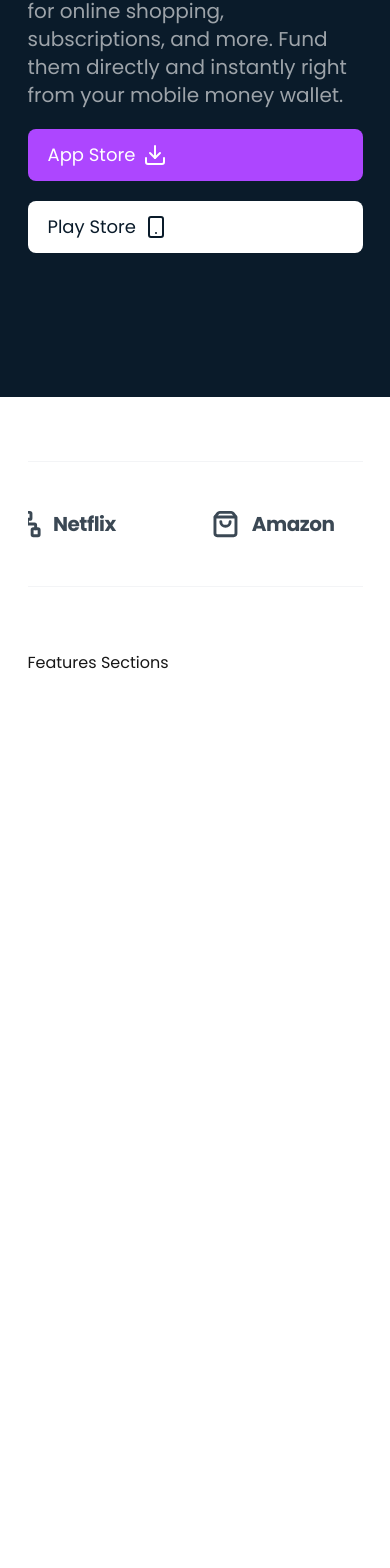
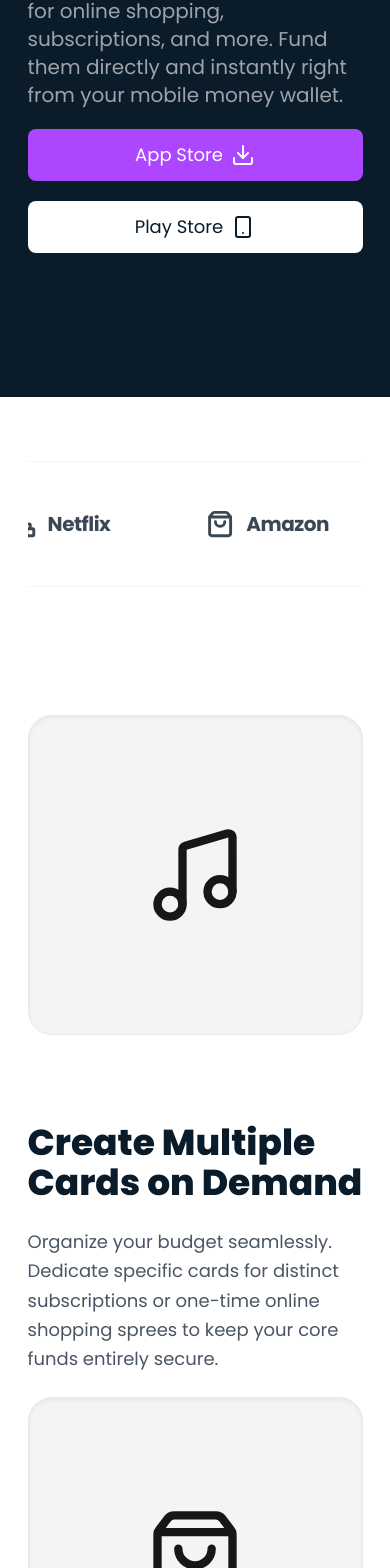
Before and after one commit to Rogers-17/PayFlow, a Next.js app: page / in a window 390 px wide. Shown: the part 371-1939 px from the top of the page. Before the commit the page ends 1046 px from the top, so only its background shows below. Built offline with nearby package versions, Linux system fonts and the light colour scheme.

Commit message:
feat(features): add features section

```diff
--- a/sections/Features.tsx
+++ b/sections/Features.tsx
@@ -1,8 +1,42 @@
+import { Music, ShoppingBag, Monitor } from "lucide-react";
+const featureData = [
+  {
+    heading: "Create Multiple Cards on Demand",
+    body: "Organize your budget seamlessly. Dedicate specific cards for distinct subscriptions or one-time online shopping sprees to keep your core funds entirely secure.",
+    icon: Music,
+    reverse: false
+  },
+  {
+    heading: "Buy & Sell Gift Cards Instantly",
+    body: "Grab gift cards for your favorite global brands and digital stores in seconds. Got an unused gift card? Exchange it back for local mobile money instantly.",
+    icon: ShoppingBag,
+    reverse: true
+  },
+  {
+    heading: "Send & Spend with Friends",
+    body: "Splitting a bill or sending funds home? Transfer instantly to any registered user with absolutely zero transactional fees. Fast, safe, and frictionless.",
+    icon: Monitor,
+    reverse: false
+  }
+];
+
 export default function Features () {
     return (
-        <section>
+        <section className="py-16 md:py-18 lg:py-20">
             <div className="main">
-                Features Sections
+                {featureData.map((f, i) => (
+                    <div key={i} className={`grid md:grid-cols-2 gap-16 items-center ${f.reverse && 'md:flex-row-reverse'}`}>
+                        <div className="h-80 bg-gray-100 rounded-3xl border border-gray-200 shadow-inner flex items-center justify-center mb-6">
+                            <span className="font-semibold">
+                                <f.icon size={100}/>
+                            </span>
+                        </div>
+                        <div>
+                            <h2 className="text-4xl font-extrabold text-primary mb-6">{f.heading}</h2>
+                            <p className="text-lg text-gray-600 leading-relaxed mb-6">{f.body}</p>
+                        </div>
+                </div>
+                ))}
             </div>
         </section>
     )
--- a/sections/Hero.tsx
+++ b/sections/Hero.tsx
@@ -7,7 +7,7 @@ export default function Hero (){
     return(
         <section className="py-16 md:py-18 lg:py-20 bg-primary text-white">
             <div className="main">
-               <div className="grid grid-cols-1 md:grid-cols-2 gap-20 md:pb8 lg:pb-10">
+               <div className="grid grid-cols-1 lg:grid-cols-2 gap-20 md:pb8 lg:pb-10">
                     <div>
                         <h1 className="text-4xl md:text-5xl lg:text-6xl tracking-normal lg:leading-16 font-bold max-w-2xl">
                             Global Shopping, Local Money with SnapCard
@@ -19,11 +19,11 @@ export default function Hero (){
                         <div className="mt-5 flex gap-5 flex-col md:flex-row">
                             <Button
                             className="px-5 py-3 bg-purple-500 rounded-lg
-                            flex items-center gap-2 text-lg"
+                            flex items-center gap-2 text-lg justify-center"
                             >App Store <Download /></Button>
                             <Button
                             className="px-5 py-3 bg-white text-primary rounded-lg
-                            flex items-center gap-2 text-lg"
+                            flex items-center gap-2 text-lg justify-center"
                             >Play Store <Smartphone /></Button>
                         </div>
                     </div>
@@ -31,7 +31,7 @@ export default function Hero (){
                         <Image
                         src={GIF}
                         alt="Gif"
-                        className="w-100 h-100 overflow-hidden md:flex hidden"
+                        className="w-100 h-100 overflow-hidden lg:flex hidden"
                         />
                     </div>
                </div>
```
